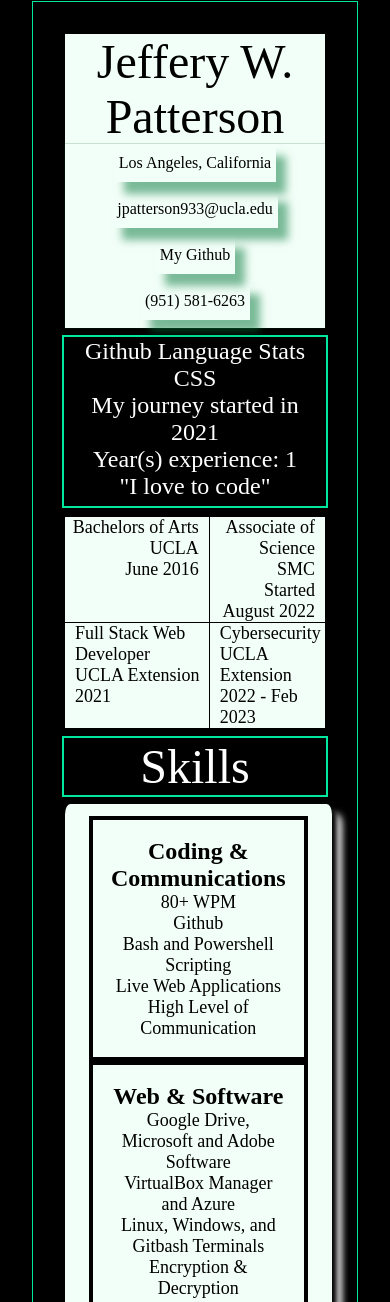
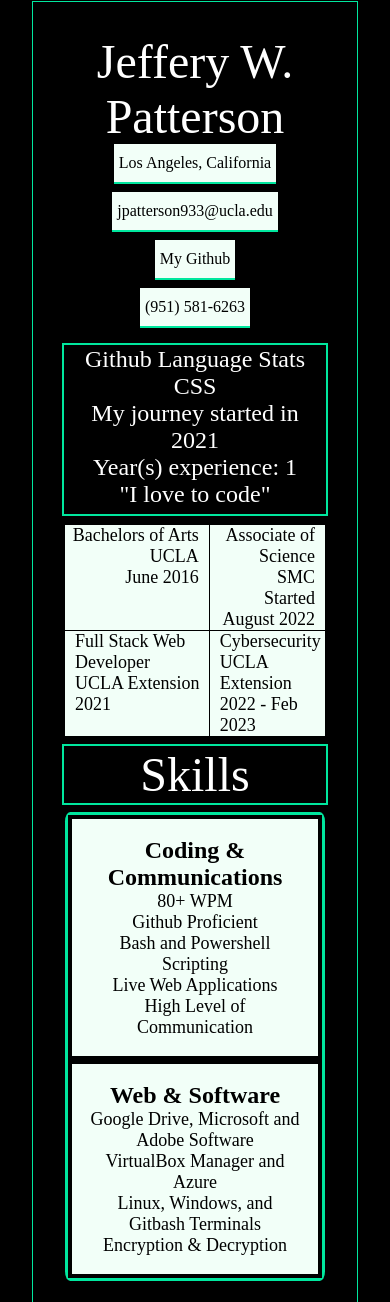
Before and after one commit to jpatterson933/resume, a plain HTML site: page index.html in a window 390 px wide. Shown: the part 9-1311 px from the top of the page. Drawn offline with nearby package versions, Linux system fonts and the light colour scheme.

Commit message:
adjusted css styling

```diff
--- a/index.html
+++ b/index.html
@@ -66,7 +66,7 @@
             <div>
                 <label class="column-title">Coding & Communications</label>
                 <li>80+ WPM</li>
-                <li>Github</li>
+                <li>Github Proficient</li>
                 <li>Bash and Powershell Scripting</li>
                 <li>Live Web Applications</li>
                 <li>High Level of Communication</li>
@@ -88,4 +88,5 @@
     <!--my javascript script-->
     <script src="language.js"></script>
 </body>
+
 </html>
--- a/style.css
+++ b/style.css
@@ -17,7 +17,8 @@
 
 /* Jeffery W. Patterson */
 #name {
-    background-color: var(--bg-color);
+    background-color: black;
+    color: white;
     font-size: 5em;
     text-align: center;
 }
@@ -43,15 +44,16 @@
 .contact-details {
     display: flex;
     font-size: 1.5em;
-    background-color: var(--bg-color);
-    box-shadow: 0px 0px 1px 0px rgba(0, 75, 20, 1);
+    background-color: black;
 }
 
 /*------------------------------------------ navigation bar  */
 .contact-details>div {
+    background-color: var(--bg-color);
+    border-bottom: 2px solid rgba(0, 231, 158, 1);
     margin: 0 auto 8px auto;
     padding: 10px 5px;
-    box-shadow: 10px 12px 0.5rem rgba(0, 117, 56, 0.5);
+    /* box-shadow: 10px 12px 0.5rem rgba(0, 117, 56, 0.5); */
 }
 
 .contact-details>div>a:hover {
@@ -205,12 +207,15 @@
         display: flex;
         flex-direction: column;
         margin: 0 auto;
-        padding: 12px 24px;
+        padding: 3px;
         width: fit-content;
         font-size: 18px;
         text-align: center;
-        box-shadow: 5px 5px 5px black, 10px 10px 7px white;
         border-radius: 2%;
+        background-color: rgba(0, 231, 158, 1);
+    }
+
+    .skills>div {
         background-color: var(--bg-color);
     }
 
```
